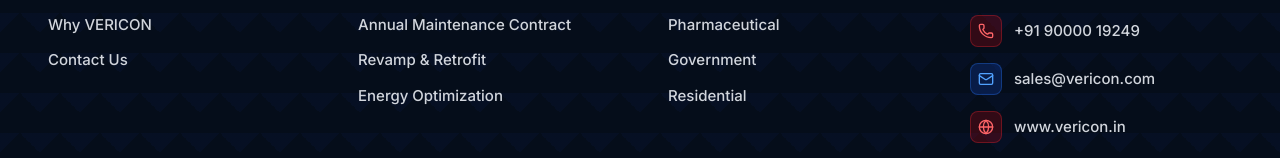
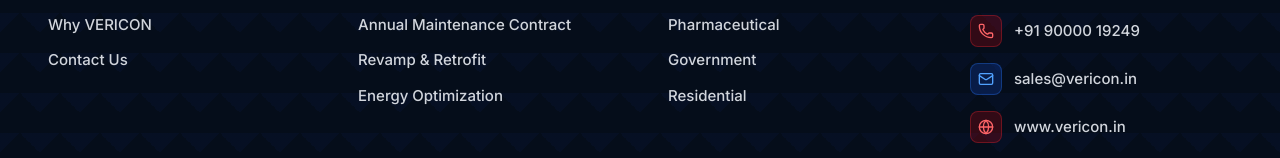
Before and after one commit to salesvericoneng-beep/Vericon, a React (Vite) app: page / in a window 1280 px wide. Shown: the part 7106-7264 px from the top of the page. Built offline with nearby package versions, Linux system fonts and the light colour scheme.

Commit message:
Update contact email from sales@vericon.com to sales@vericon.in

```diff
--- a/index.html
+++ b/index.html
@@ -66,7 +66,7 @@
           "image": "https://www.vericon.in/Home%20-Hero.png",
           "description": "VERICON Engineering Private Limited is a leading turnkey MEP, HVAC, Electrical, Fire Protection, and Public Health Engineering (PHE) contracting firm headquartered in Madhapur, HITEC City, Hyderabad, executing projects across Telangana, Andhra Pradesh, and India.",
           "telephone": "+919000019249",
-          "email": "sales@vericon.com",
+          "email": "sales@vericon.in",
           "priceRange": "$$$$",
           "address": {
             "@type": "PostalAddress",
--- a/src/components/Footer.jsx
+++ b/src/components/Footer.jsx
@@ -233,7 +233,7 @@ export default function Footer() {
                 <div className="w-8 h-8 rounded-lg bg-blue-600/20 border border-blue-500/30 flex items-center justify-center shrink-0">
                   <Mail size={16} className="text-blue-400" />
                 </div>
-                <a href="mailto:sales@vericon.com" className="text-gray-300 text-sm md:text-[15px] font-medium hover:text-white transition-colors">sales@vericon.com</a>
+                <a href="mailto:sales@vericon.in" className="text-gray-300 text-sm md:text-[15px] font-medium hover:text-white transition-colors">sales@vericon.in</a>
               </li>
               <li className="flex items-center gap-3">
                 <div className="w-8 h-8 rounded-lg bg-red-600/20 border border-red-500/30 flex items-center justify-center shrink-0">
--- a/src/pages/Contact.jsx
+++ b/src/pages/Contact.jsx
@@ -26,7 +26,7 @@ const contactInfo = [
   {
     icon: <Mail size={24} className="text-brand-red" strokeWidth={1.5} />,
     title: 'EMAIL',
-    details: ['sales@vericon.com']
+    details: ['sales@vericon.in']
   },
   {
     icon: <Globe size={24} className="text-brand-red" strokeWidth={1.5} />,
```
Also changed, not shown: 1 other file (tests, documents, lock files or other folders).
